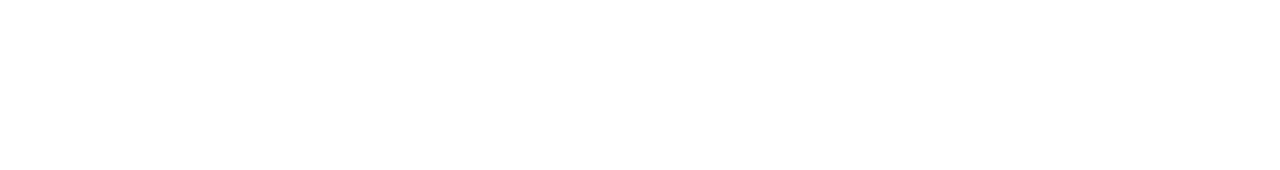
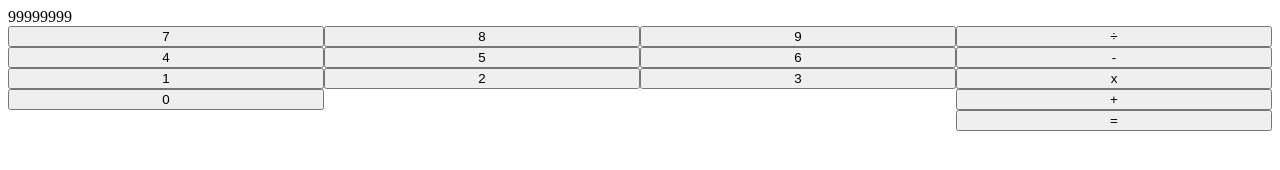
Before and after one commit to lousaint/calculator, a plain HTML site: page index.html in a window 1280 px wide. Drawn offline with Linux system fonts and the light colour scheme.

Commit message:
Add basic HTML elements in grid layout

```diff
--- a/index.html
+++ b/index.html
@@ -5,6 +5,32 @@
         <link rel="stylesheet" type="text/css" href="styles/calculator.css">
     </head>
     <body>
+        <div id="calculator">
+            <div id="display">
+                99999999
+            </div>
+            <div id="buttons">
+                <div id="numbers">
+                    <button class="button" id="button-7" data-value="7">7</button>
+                    <button class="button" id="button-8" data-value="8">8</button>
+                    <button class="button" id="button-9" data-value="9">9</button>
+                    <button class="button" id="button-4" data-value="4">4</button>
+                    <button class="button" id="button-5" data-value="5">5</button>
+                    <button class="button" id="button-6" data-value="6">6</button>
+                    <button class="button" id="button-1" data-value="1">1</button>
+                    <button class="button" id="button-2" data-value="2">2</button>
+                    <button class="button" id="button-3" data-value="3">3</button>
+                    <button class="button" id="button-0" data-value="0">0</button>
+                </div>
+                <div id="operators">
+                    <button class="button" id="button-div" data-value="÷">÷</button>
+                    <button class="button" id="button-sub" data-value="-">-</button>
+                    <button class="button" id="button-mult" data-value="×">x</button>
+                    <button class="button" id="button-add" data-value="+">+</button>
+                    <button class="button" id="button-equals" data-value="=">=</button>
+                </div>
+            </div>
+        </div>
         <script src="scripts/calculator.js"></script>
     </body>
 </html>
--- a/styles/calculator.css
+++ b/styles/calculator.css
@@ -0,0 +1,19 @@
+/*#buttons {
+    display: grid;
+    box-sizing: border-box;
+}*/
+
+#numbers {
+    display: grid;
+    float: left;
+    grid-template-columns: auto auto auto;
+    width: 75%;
+    box-sizing: border-box;
+}
+
+#operators {
+    display: grid;
+    float: left;
+    width: 25%;
+    box-sizing: border-box;
+}
```
